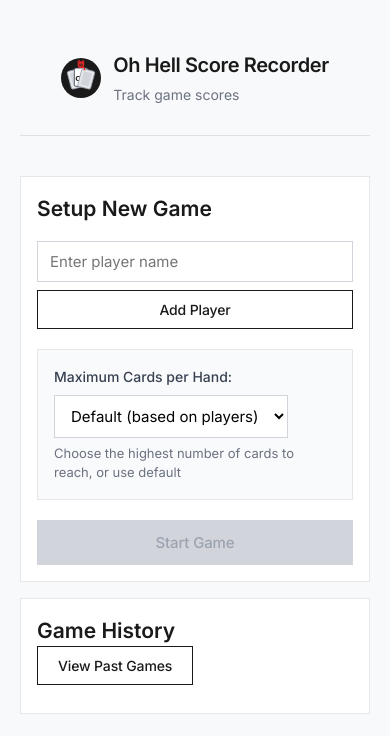
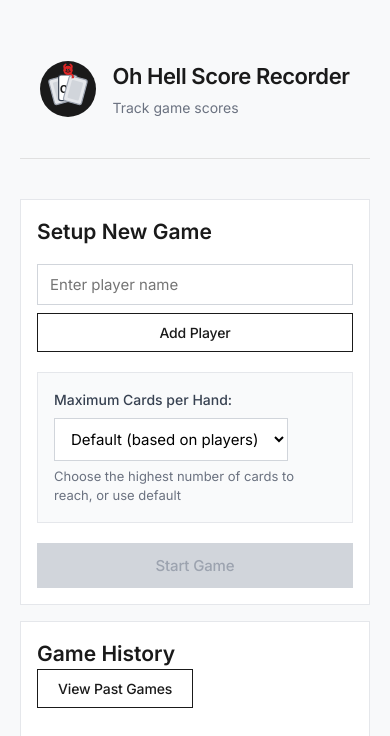
Before and after one commit to boukehuurnink-tomtom/oh-hell-scorer, a Flask app: page / in a window 390 px wide. Shown: the top 736 px of the page. Run offline with Flask 3, Linux system fonts and the light colour scheme.

Commit message:
Make logo and header more prominent

```diff
--- a/static/style.css
+++ b/static/style.css
@@ -23,7 +23,7 @@ body {
 header {
     text-align: center;
     margin-bottom: 40px;
-    padding: 30px 0;
+    padding: 40px 0;
     border-bottom: 1px solid #e0e0e0;
 }
 
@@ -31,12 +31,12 @@ header {
     display: flex;
     align-items: center;
     justify-content: center;
-    gap: 16px;
+    gap: 20px;
 }
 
 .logo {
-    width: 48px;
-    height: 48px;
+    width: 64px;
+    height: 64px;
     flex-shrink: 0;
 }
 
@@ -45,7 +45,7 @@ header {
 }
 
 header h1 {
-    font-size: 1.5rem;
+    font-size: 1.75rem;
     font-weight: 600;
     letter-spacing: -0.02em;
     color: #1a1a1a;
@@ -53,7 +53,7 @@ header h1 {
 }
 
 .subtitle {
-    font-size: 0.875rem;
+    font-size: 0.9375rem;
     color: #6b7280;
     font-weight: 400;
 }
@@ -547,16 +547,20 @@ tbody tr:nth-child(4n) {
     }
 
     .logo {
-        width: 40px;
-        height: 40px;
+        width: 56px;
+        height: 56px;
     }
 
     .header-content {
-        gap: 12px;
+        gap: 16px;
     }
 
     header h1 {
-        font-size: 1.25rem;
+        font-size: 1.375rem;
+    }
+
+    .subtitle {
+        font-size: 0.875rem;
     }
 
     .card {
```
